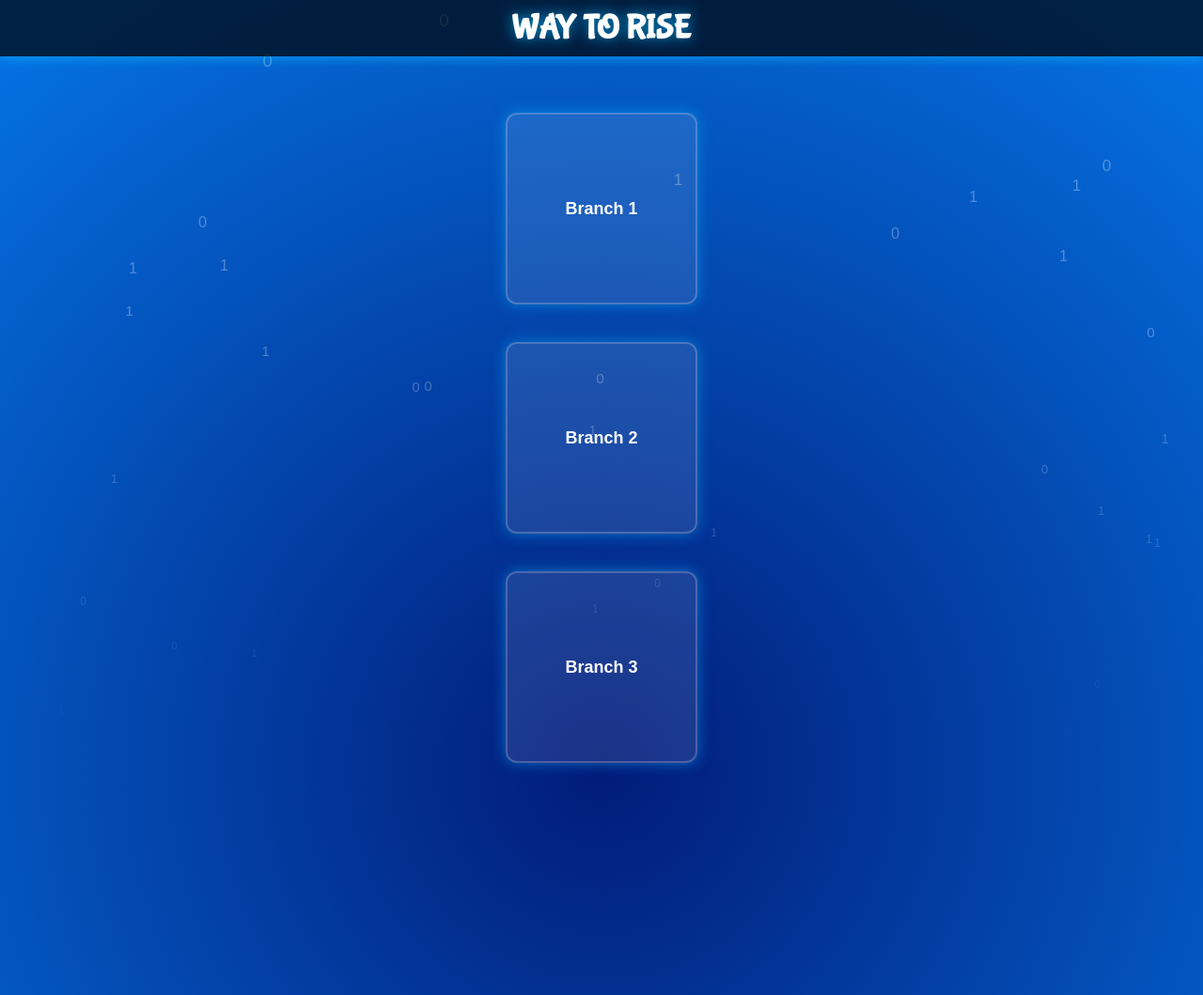
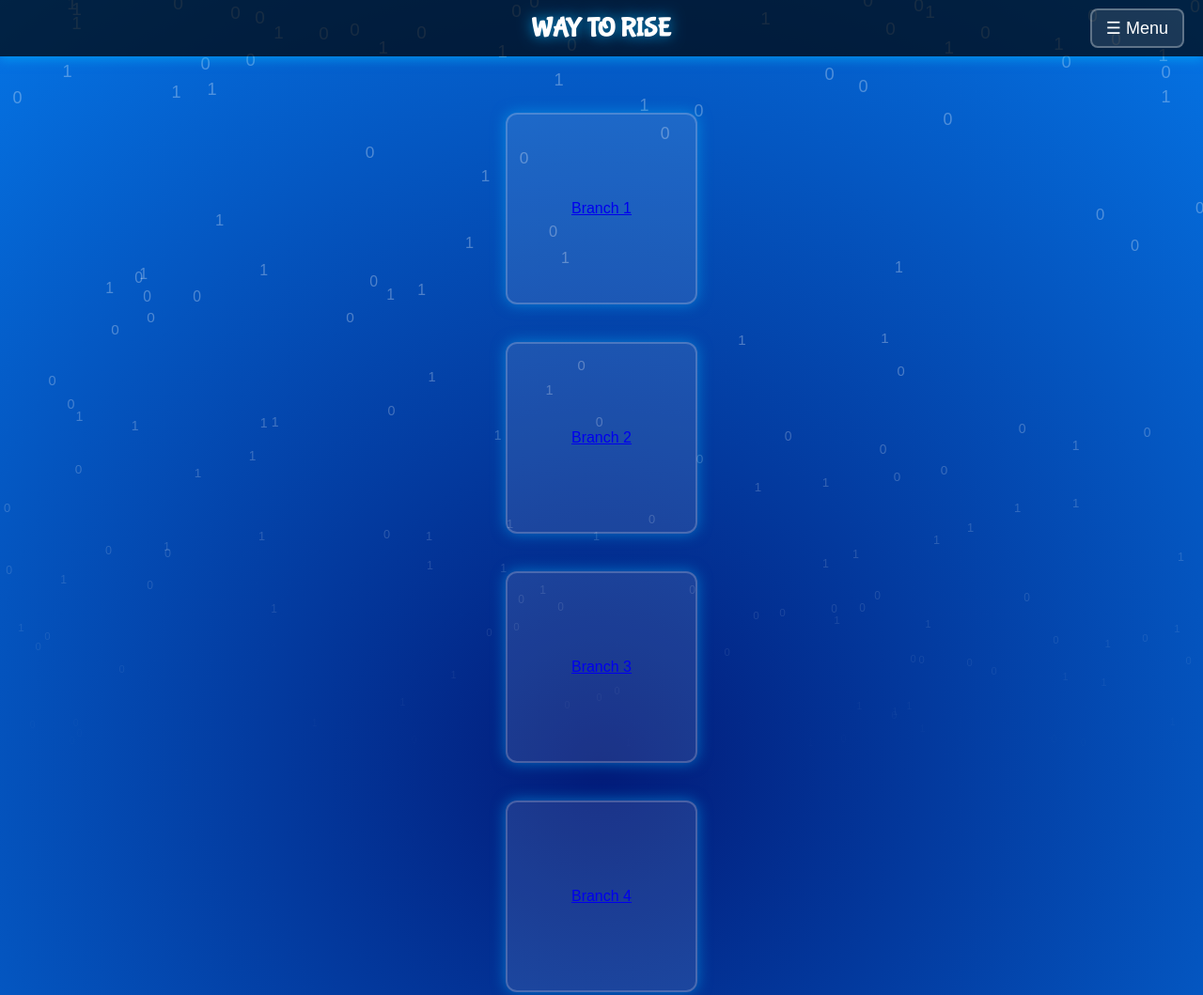
Before and after one commit to Subbu3693/..., a plain HTML site: page index.html in a window 1280 px wide. Shown: the top 1059 px of the page at 94% size. Drawn offline with Linux system fonts and the light colour scheme; animation ran at ten frames a second.

Commit message:
Update index.html

```diff
--- a/index.html
+++ b/index.html
@@ -17,7 +17,7 @@
             overflow-x: hidden;
         }
 
-        /* Fixed Bar for Title */
+        /* Fixed Bar */
         .fixed-bar {
             position: fixed;
             top: 0;
@@ -28,17 +28,63 @@
             justify-content: center;
             align-items: center;
             box-shadow: 0 4px 10px rgba(0, 183, 255, 0.5);
-            z-index: 9999; /* Increased */
+            z-index: 9999;
         }
 
-        /* Heading Style */
+        /* Title */
         .title {
-            font-family: 'Bubblegum Sans', Arial, sans-serif; /* Added fallback font */
-            font-size: 36px;
+            font-family: 'Bubblegum Sans', cursive;
+            font-size: 28px;
             font-weight: bold;
             text-transform: uppercase;
             color: #fff;
             text-shadow: 0 0 15px rgba(0, 183, 255, 0.8);
+            position: absolute;
+            left: 50%;
+            transform: translateX(-50%);
+        }
+
+        /* Menu */
+        .menu-container {
+            position: absolute;
+            right: 20px;
+            top: 50%;
+            transform: translateY(-50%);
+        }
+
+        .menu {
+            background: rgba(255, 255, 255, 0.1);
+            border: 2px solid rgba(255, 255, 255, 0.3);
+            padding: 8px 15px;
+            border-radius: 8px;
+            cursor: pointer;
+            color: white;
+            font-size: 18px;
+        }
+
+        .menu:hover {
+            background: rgba(255, 255, 255, 0.2);
+        }
+
+        .dropdown {
+            display: none;
+            position: absolute;
+            right: 0;
+            background: rgba(0, 0, 0, 0.8);
+            border-radius: 8px;
+            width: 150px;
+            padding: 10px;
+            list-style: none;
+        }
+
+        .dropdown li {
+            padding: 8px;
+            color: white;
+            cursor: pointer;
+        }
+
+        .dropdown li:hover {
+            background: rgba(255, 255, 255, 0.2);
         }
 
         /* Floating Numbers */
@@ -101,18 +147,19 @@
             background: rgba(255, 255, 255, 0.1);
             border: 2px solid rgba(255, 255, 255, 0.2);
             box-shadow: 0 0 15px rgba(0, 183, 255, 0.5);
-            transition: transform 0.8s ease-out, opacity 0.8s ease-out;
+            transition: transform 0.7s ease-out, opacity 0.7s ease-out;
             cursor: pointer;
             opacity: 0;
+            position: relative;
         }
 
-        /* Animation classes */
+        /* Animation */
         .box.left {
-            transform: translateX(-100px);
+            transform: translateX(-150px);
         }
 
         .box.right {
-            transform: translateX(100px);
+            transform: translateX(150px);
         }
 
         .box.visible {
@@ -120,120 +167,94 @@
             transform: translateX(0);
         }
 
-        .box.hidden-left {
+        .box.hidden-up {
+            transform: translateY(-50px) scale(0.8);
             opacity: 0;
-            transform: translateX(-100px);
         }
 
-        .box.hidden-right {
+        .box.hidden-down {
+            transform: translateY(50px) scale(0.8);
             opacity: 0;
-            transform: translateX(100px);
         }
 
         .box:hover {
             transform: scale(1.05);
             box-shadow: 0 0 20px rgba(0, 183, 255, 0.8);
-            background: rgba(0, 183, 255, 0.2);
-        }
-
-        a {
-            text-decoration: none;
-            color: white;
-            font-weight: bold;
-            font-size: 18px;
+            background: rgba(0, 255, 255, 0.2);
         }
 
     </style>
 </head>
 <body>
-    <!-- Fixed Bar with Title -->
     <div class="fixed-bar">
         <div class="title">WAY TO RISE</div>
+        <div class="menu-container">
+            <div class="menu" onclick="toggleMenu()">☰ Menu</div>
+            <ul class="dropdown" id="dropdown">
+                <li onclick="alert('Option 1 Selected')">Home</li>
+                <li onclick="alert('Option 2 Selected')">Contact Services</li>
+                <li onclick="alert('Option 3 Selected')">Help</li>
+            </ul>
+        </div>
     </div>
 
     <div class="floating-numbers" id="floating-numbers"></div>
     <div class="tree" id="tree-container"></div>
 
     <script>
+        function toggleMenu() {
+            const dropdown = document.getElementById("dropdown");
+            dropdown.style.display = dropdown.style.display === "block" ? "none" : "block";
+        }
+
         document.addEventListener("DOMContentLoaded", () => {
             const links = [
-                { url: "https://example1.com", text: "Branch 1" },
-                { url: "https://example2.com", text: "Branch 2" },
-                { url: "https://example3.com", text: "Branch 3" },
-                { url: "https://example4.com", text: "Branch 4" },
-                { url: "https://example5.com", text: "Branch 5" },
-                { url: "https://example6.com", text: "Branch 6" }
+                { url: "#", text: "Branch 1" },
+                { url: "#", text: "Branch 2" },
+                { url: "#", text: "Branch 3" },
+                { url: "#", text: "Branch 4" },
+                { url: "#", text: "Branch 5" },
+                { url: "#", text: "Branch 6" }
             ];
 
             const treeContainer = document.getElementById("tree-container");
 
-            for (let i = 0; i < links.length; i++) {
+            links.forEach((link, i) => {
                 const row = document.createElement('div');
                 row.classList.add('row');
 
                 const box = document.createElement('div');
-                box.classList.add('box');
-
-                // Alternate animation: left for even, right for odd
-                if (i % 2 === 0) {
-                    box.classList.add('left');
-                } else {
-                    box.classList.add('right');
-                }
+                box.classList.add('box', i % 2 === 0 ? 'left' : 'right');
 
                 const anchor = document.createElement('a');
-                anchor.href = links[i].url;
-                anchor.textContent = links[i].text;
+                anchor.href = link.url;
+                anchor.textContent = link.text;
                 anchor.target = "_blank";
 
                 box.appendChild(anchor);
                 row.appendChild(box);
                 treeContainer.appendChild(row);
-            }
+            });
 
-            let lastScrollTop = window.scrollY;
-
-            function revealOnScroll() {
-                const boxes = document.querySelectorAll('.box');
-                const triggerBottom = window.innerHeight * 0.9;
-                const currentScrollTop = window.scrollY;
-
-                boxes.forEach(box => {
-                    const boxTop = box.getBoundingClientRect().top;
-
-                    if (boxTop < triggerBottom && currentScrollTop > lastScrollTop) {
+            window.addEventListener('scroll', () => {
+                document.querySelectorAll('.box').forEach(box => {
+                    const rect = box.getBoundingClientRect();
+                    if (rect.top < window.innerHeight * 0.85 && rect.bottom > window.innerHeight * 0.15) {
                         box.classList.add('visible');
-                        box.classList.remove('hidden-left', 'hidden-right');
-                    } else if (boxTop > triggerBottom && currentScrollTop < lastScrollTop) {
-                        if (box.classList.contains('left')) {
-                            box.classList.add('hidden-left');
-                        } else {
-                            box.classList.add('hidden-right');
-                        }
+                    } else {
                         box.classList.remove('visible');
                     }
                 });
-
-                lastScrollTop = currentScrollTop;
-            }
-
-            window.addEventListener('scroll', revealOnScroll);
-            revealOnScroll();
-
-            // Generate Floating Numbers
-            const floatingNumbers = document.getElementById("floating-numbers");
-
-            function createNumber() {
+            });
+             const floatingNumbers = document.getElementById("floating-numbers");
+            for (let i = 0; i < 200; i++) {
                 const num = document.createElement("div");
                 num.classList.add("number");
-                num.textContent = Math.random() > 0.5 ? "0" : "1";
-                num.style.left = `${Math.random() * 100}vw`;
-                num.style.animationDuration = `${2 + Math.random() * 2}s`;
+                num.textContent = Math.floor(Math.random() * 2);
+                num.style.left = Math.random() * 100 + "vw";
+                num.style.animationDuration = Math.random() * 5 + 2 + "s";
                 floatingNumbers.appendChild(num);
-                setTimeout(() => num.remove(), 9000);
             }
-
-            setInterval(createNumber, 150);
         });
     </script>
 </body>
```
